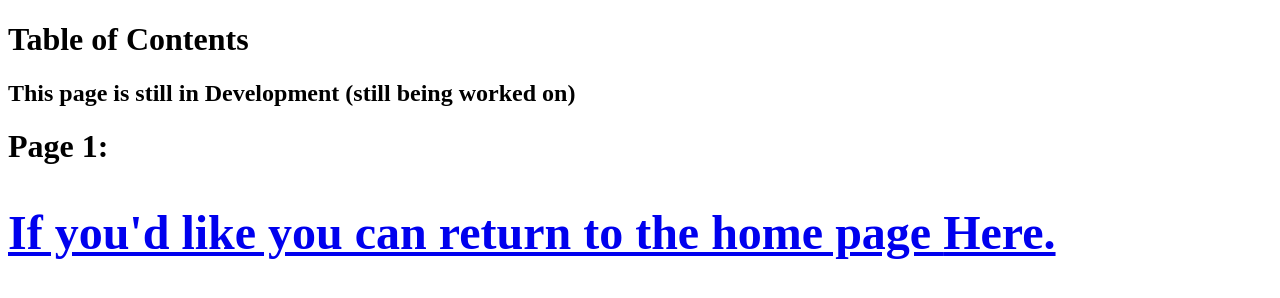
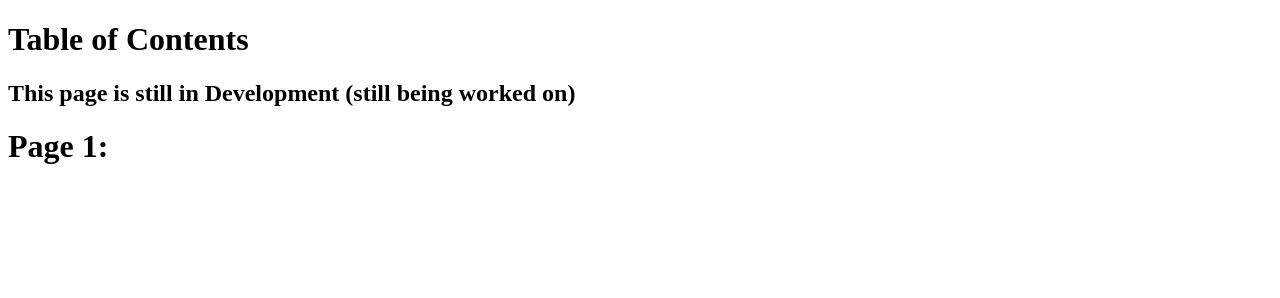
Before and after one commit to asep3192/Guess_The_Number_Wiki_Copy_switchs, a plain HTML site: page index.html in a window 1280 px wide. Drawn offline with Linux system fonts and the light colour scheme.

Commit message:
Update index.html

```diff
--- a/index.html
+++ b/index.html
@@ -15,7 +15,7 @@
 
 
 
-     <span style="color:whitesmoke"> <h2> If you'd like you can return to the home page <a href="https://asep3192.github.io/Guess_The_Number_Wiki/index.html">Here.</a>
+  <!--  <span style="color:whitesmoke"> <h2> If you'd like you can return to the home page <a href="https://asep3192.github.io/Guess_The_Number_Wiki/index.html">Here.</a>
      <!--   <span style="color:whitesmoke"> <h2> Or you can check these things</h2>
             <span style="color:whitesmoke"> <li> Check if URL is spelled Correctly</li> -->
 </body>
```
